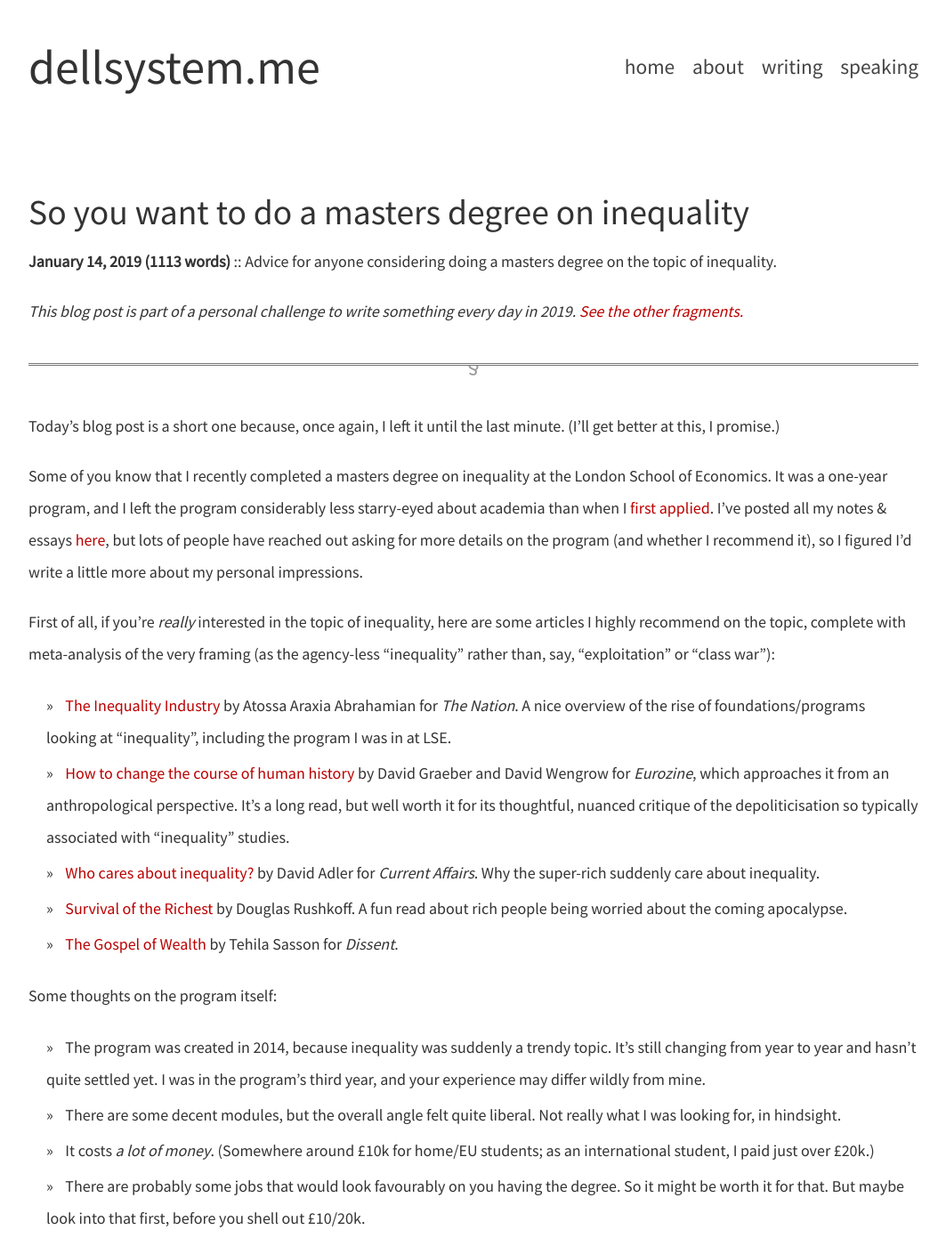
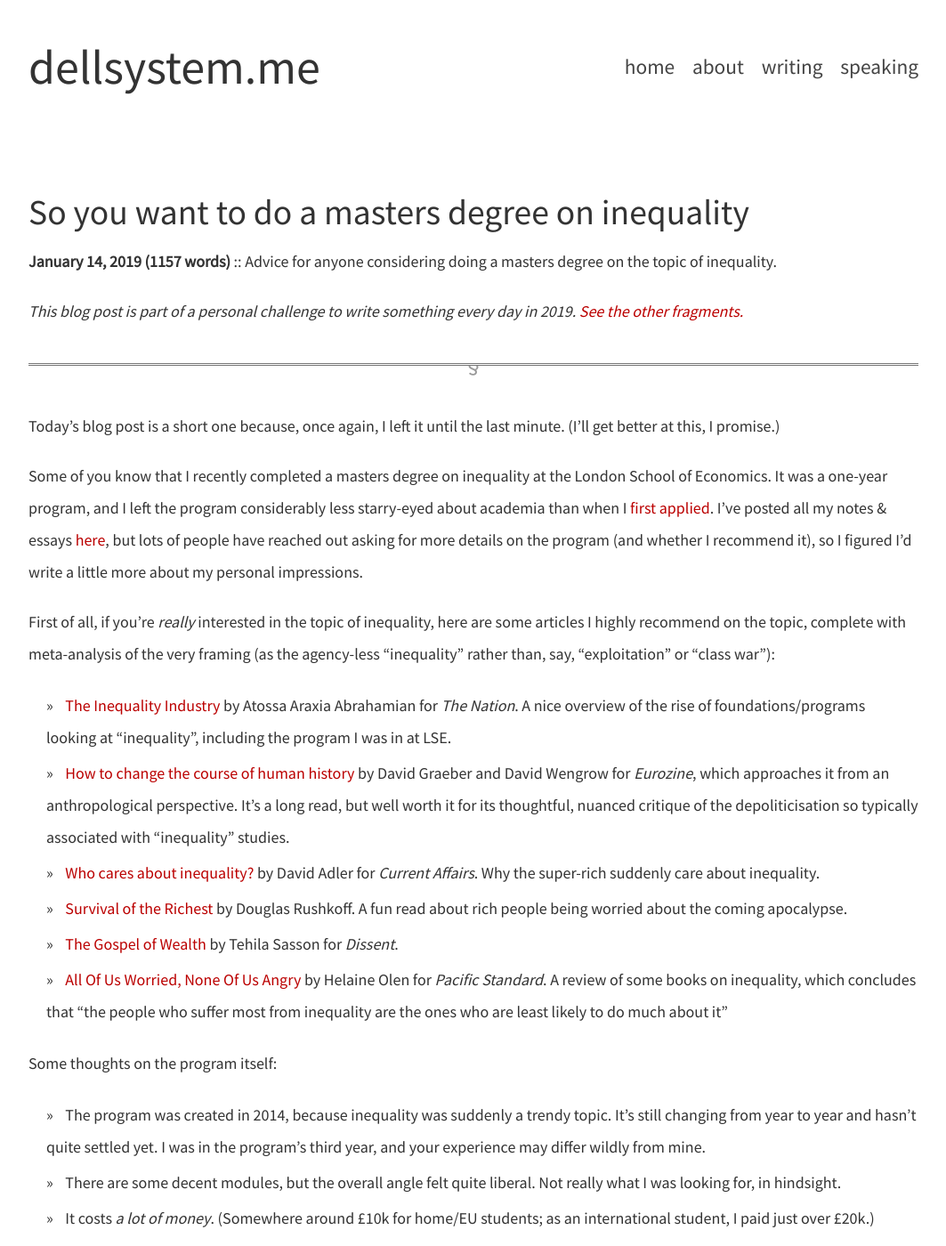
Before and after one commit to dellsystem/dellsystem.github.io, a Jekyll site: the page built from _posts/2019-1-14-fragments-14.md, in a window 1280 px wide and 1400 px high. Shown: the whole window at 89% size, without its empty margins (108-1171 px from the left). Built offline with Jekyll 4.4.1, drawn with Linux system fonts in a browser that asks for light colours.

Commit message:
Update fragments-14 (add new article rec)

```diff
--- a/_posts/2019-1-14-fragments-14.md
+++ b/_posts/2019-1-14-fragments-14.md
@@ -15,6 +15,7 @@ First of all, if you're _really_ interested in the topic of inequality, here are
 * [Who cares about inequality?](https://www.currentaffairs.org/2018/01/who-cares-about-inequality) by David Adler for _Current Affairs_. Why the super-rich suddenly care about inequality.
 * [Survival of the Richest](https://medium.com/s/futurehuman/survival-of-the-richest-9ef6cddd0cc1) by Douglas Rushkoff. A fun read about rich people being worried about the coming apocalypse.
 * [The Gospel of Wealth](https://www.dissentmagazine.org/online_articles/tim-rogan-moral-economists-critique-capitalism-book-review) by Tehila Sasson for _Dissent_.
+* [All Of Us Worried, None Of Us Angry](https://psmag.com/social-justice/cut-adrift-marianne-cooper-california-press-inequality-all-of-us-worried-none-of-us-angry-95478) by Helaine Olen for _Pacific Standard_. A review of some books on inequality, which concludes that "the people who suffer most from inequality are the ones who are least likely to do much about it"
 
 Some thoughts on the program itself:
 
```
